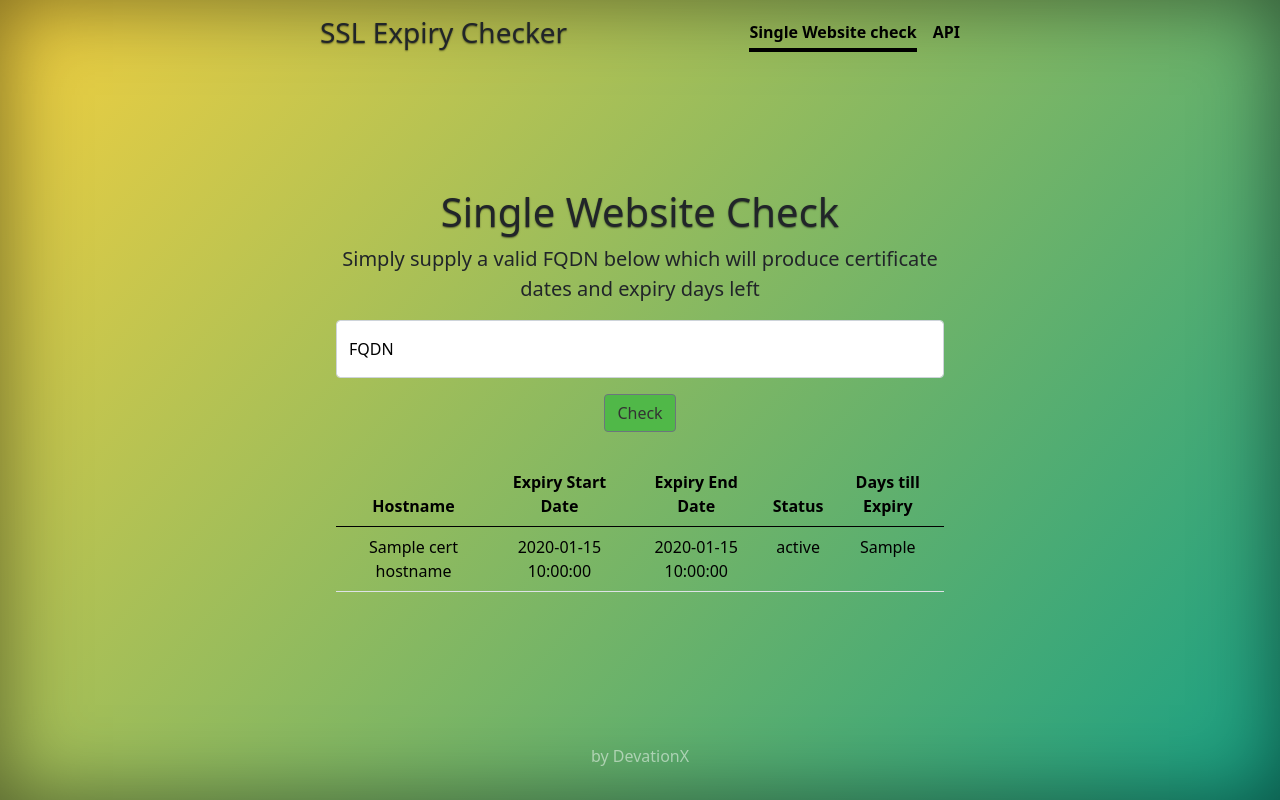
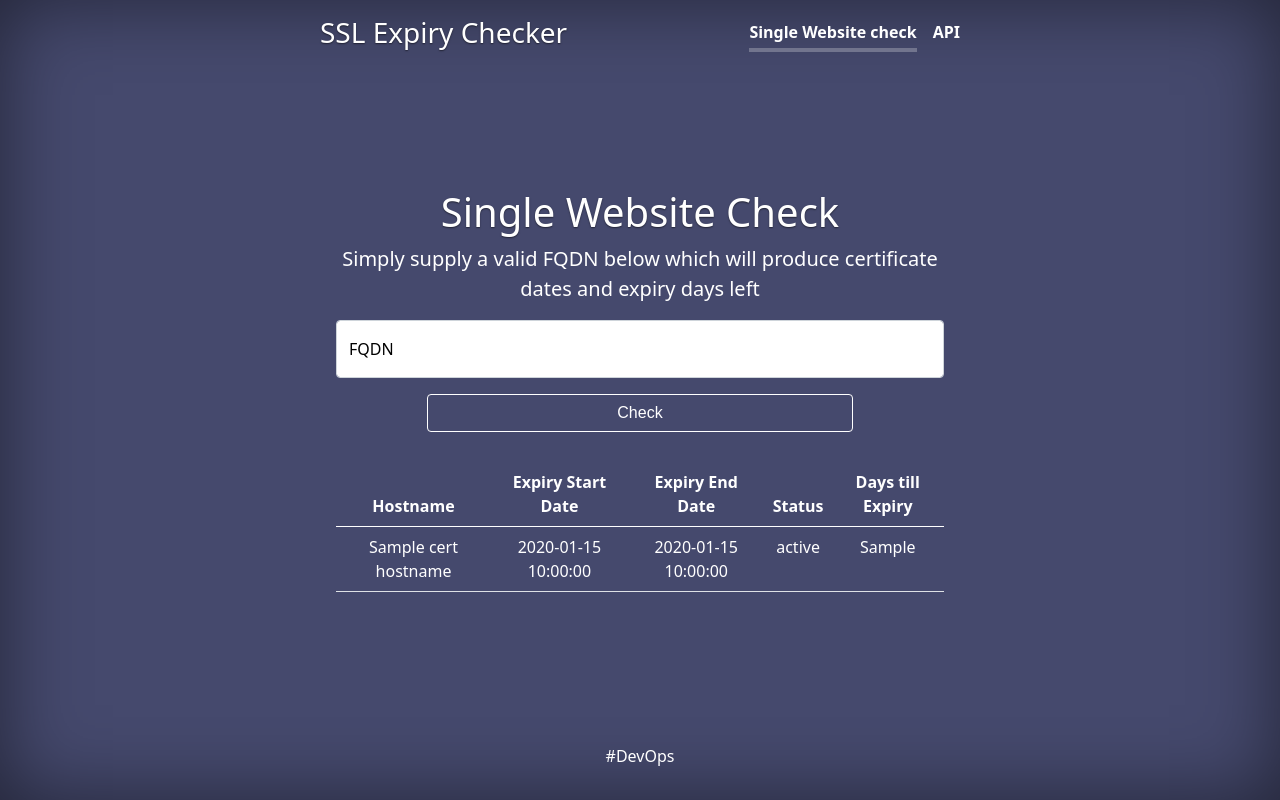
Before and after one commit to Nur-Roberts/ssl-expiry-check, a Flask app: template templates/index_results.html in a window 1280 px wide. Run offline with Flask 2, Linux system fonts and the light colour scheme; the template is opened without the code that fills it: most values are stand-ins (such as "Sample title", 1, 10 or a date in 2020).

Commit message:
frontend complete

```diff
--- a/static/css/cover.css
+++ b/static/css/cover.css
@@ -9,7 +9,7 @@
 .btn-secondary:focus {
   color: #333;
   text-shadow: none; /* Prevent inheritance from `body` */
-  background-color: #50b848;
+  background-color: #ffffff;
 }
 
 /*
@@ -18,8 +18,9 @@
 
 body {
   box-shadow: inset 0 0 5rem rgba(0, 0, 0, .5);
-  background-color: #F4D03F;
-  background-image: linear-gradient(132deg, #F4D03F 0%, #16A085 100%);
+  background-color: #45496d;
+  /* background-color: #F4D03F; */
+  /* background-image: linear-gradient(132deg, #F4D03F 0%, #16A085 100%); */
 
 }
 
@@ -38,7 +39,7 @@ body {
 .nav-masthead .nav-link {
   padding: .25rem 0;
   font-weight: 700;
-  color:#000000;
+  color:white;
   background-color: transparent;
   border-bottom: .25rem solid transparent;
 }
@@ -53,8 +54,8 @@ body {
 }
 
 .nav-masthead .active {
-  color: #000000;
-  border-bottom-color: #000000;
+  color: white;
+  border-bottom-color: rgba(255, 255, 255, .25);
 }
 
 
@@ -62,16 +63,16 @@ body {
 	/* background:linear-gradient(to bottom, #77b55a 5%, #72b352 100%); */
 	background-color:transparent;
 	border-radius:4px;
-	border:1px solid #4b8f29;
+	border:1px solid white;
 	display:inline-block;
 	cursor:pointer;
-	color:#110d0d;
+	color: white;
 	font-family:Arial;
 	/* font-size:13px; */
 	/* font-weight:bold; */
 	padding:6px 12px;
 	text-decoration:none;
-	text-shadow:0px 1px 0px #5b8a3c;
+
 	width: 70%;
 }
 .myButton:hover {
@@ -85,6 +86,8 @@ body {
 }
 
 
+/* testing  */
 
-
-/* testing  */
+h1, h3, p, tbody, thead {
+  color: white;
+}
--- /dev/null
+++ b/templates/footer.html
@@ -0,0 +1,3 @@
+<footer class="mt-auto text-white-50">
+    <p>#DevOps</p>
+</footer>
--- /dev/null
+++ b/templates/header.html
@@ -0,0 +1,22 @@
+<head>
+    <meta charset="utf-8">
+    <meta name="viewport" content="width=device-width, initial-scale=1">
+    <title>SSL Expiry Checker</title>
+    <link href="https://cdn.jsdelivr.net/npm/bootstrap@5.0.0-beta3/dist/css/bootstrap.min.css" rel="stylesheet" integrity="sha384-eOJMYsd53ii+scO/bJGFsiCZc+5NDVN2yr8+0RDqr0Ql0h+rP48ckxlpbzKgwra6" crossorigin="anonymous">
+    <style>
+      .bd-placeholder-img {
+        font-size: 1.125rem;
+        text-anchor: middle;
+        -webkit-user-select: none;
+        -moz-user-select: none;
+        user-select: none;
+      }
+      @media (min-width: 768px) {
+        .bd-placeholder-img-lg {
+          font-size: 3.5rem;
+        }
+      }
+    </style>
+    <!-- Custom styles for this template -->
+    <link href="{{ url_for('static', filename='css/cover.css' ) }}" rel="stylesheet">
+  </head>
--- a/templates/index_results.html
+++ b/templates/index_results.html
@@ -1,30 +1,6 @@
 <!doctype html>
 <html lang="en" class="h-100">
-  <head>
-    <meta charset="utf-8">
-    <meta name="viewport" content="width=device-width, initial-scale=1">
-    <title>SSL Expiry Checker</title>
-    <!-- Bootstrap core CSS -->
-    <link href="https://cdn.jsdelivr.net/npm/bootstrap@5.0.0-beta3/dist/css/bootstrap.min.css" rel="stylesheet" integrity="sha384-eOJMYsd53ii+scO/bJGFsiCZc+5NDVN2yr8+0RDqr0Ql0h+rP48ckxlpbzKgwra6" crossorigin="anonymous">
-    <style>
-      .bd-placeholder-img {
-        font-size: 1.125rem;
-        text-anchor: middle;
-        -webkit-user-select: none;
-        -moz-user-select: none;
-        user-select: none;
-      }
-
-      @media (min-width: 768px) {
-        .bd-placeholder-img-lg {
-          font-size: 3.5rem;
-        }
-      }
-    </style>
-
-    <!-- Custom styles for this template -->
-    <link href="{{ url_for('static', filename='css/cover.css' ) }}" rel="stylesheet">
-  </head>
+  {% include "header.html" %}
   <body class="d-flex h-100 text-center">
 
     <div class="cover-container d-flex w-100 h-100 p-3 mx-auto flex-column">
@@ -49,7 +25,7 @@
                 <input type="text" class="form-control" id="floatingInput" placeholder="https://sub.example.com" name="hostname">
                 <label for="floatingInput" style="color: black;">FQDN</label>
             </div>
-            <button type="submit" class="btn btn-secondary">Check</button>
+            <button type="submit" class="myButton">Check</button>
         </form>
 
         <table class="table" style="color: rgb(0, 0, 0); margin-top: 5%;">
@@ -75,9 +51,7 @@
 
       </main>
 
-      <footer class="mt-auto text-white-50">
-        <p>by DevationX</p>
-      </footer>
+      {% include "footer.html" %}
     </div>
 
 
```
Also changed, not shown: templates/index.html (+2 -27 lines), templates/index_results_error.html (+2 -25 lines).
